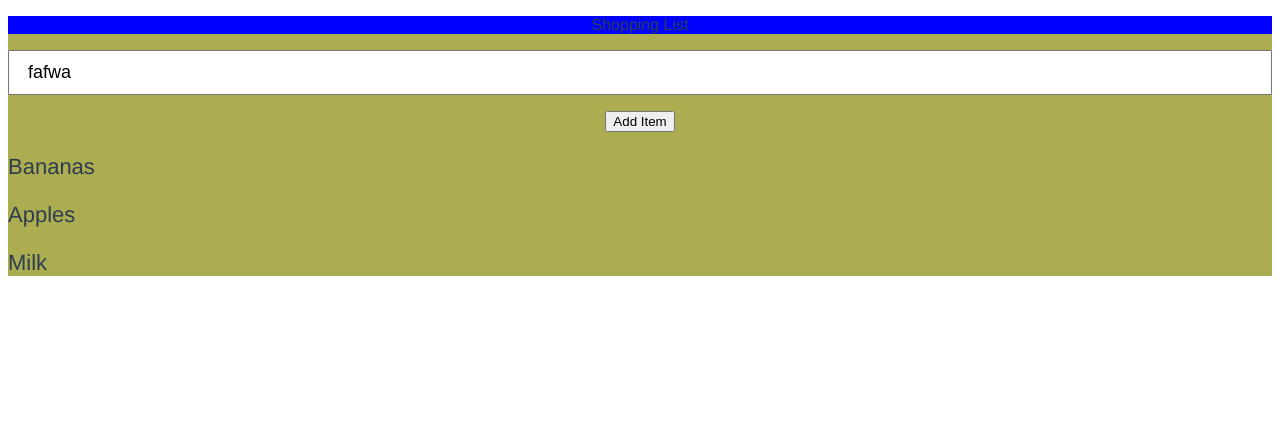
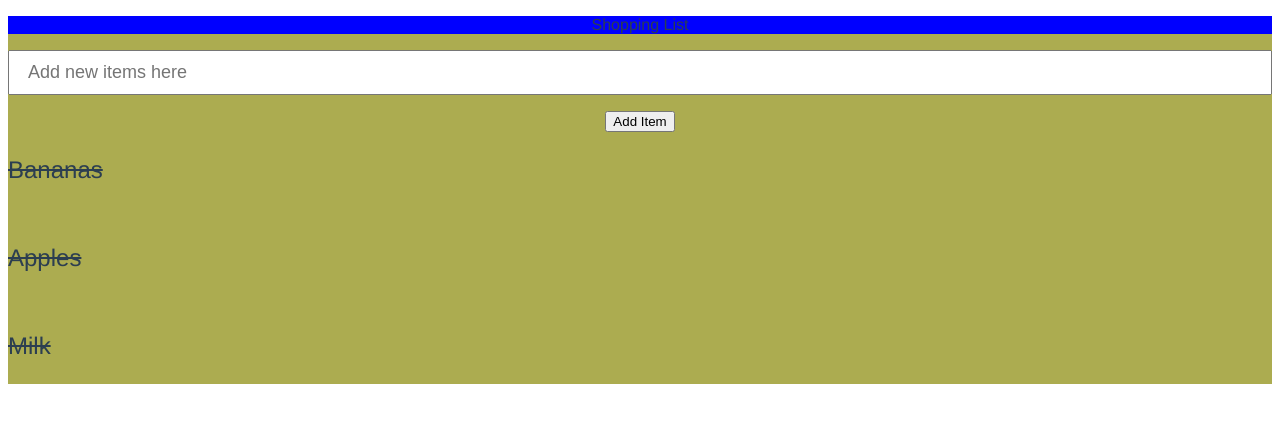
Before and after one commit to griffitp12/shopping-list, a Vue app: page / in a window 1280 px wide. Shown: the top 422 px of the page. Built offline with nearby package versions, Linux system fonts and the light colour scheme.

Commit message:
further work on ShoppingList

```diff
--- a/package.json
+++ b/package.json
@@ -10,7 +10,7 @@
   "dependencies": {
     "core-js": "^3.6.5",
     "node-sass": "^5.0.0",
-    "sass-loader": "^11.0.1",
+    "sass-loader": "^10.1.1",
     "vue": "^2.6.11"
   },
   "devDependencies": {
@@ -20,6 +20,7 @@
     "babel-eslint": "^10.1.0",
     "eslint": "^6.7.2",
     "eslint-plugin-vue": "^6.2.2",
+    "sass": "^1.32.12",
     "vue-template-compiler": "^2.6.11"
   },
   "eslintConfig": {
--- a/src/components/ShoppingList.vue
+++ b/src/components/ShoppingList.vue
@@ -8,10 +8,19 @@
         placeholder="Add new items here"
         v-model="newItem"
       />
-      <button for="itemInput" class="input-button" @click="addItem">Add Item</button>
+      <button for="itemInput" class="input-button" @click="addItem">
+        Add Item
+      </button>
     </form>
-    <div v-for="item in items" :key="item.id" class="shopping-item">
-      <p>{{ item.title }}</p>
+    <div
+      v-for="(item, index) in items"
+      :key="item.id"
+      :class="{ incart: inCartTest }"
+      class="shopping-item"
+    >
+      <p @click="putItemInCart(index)" >
+        {{ item.title }}
+      </p>
     </div>
   </div>
 </template>
@@ -22,8 +31,9 @@ export default {
 
   data: function () {
     return {
-      newItem: "fafwa",
+      newItem: "",
       idForItem: 4,
+      inCartTest: true,
       items: [
         {
           id: 1,
@@ -47,35 +57,65 @@ export default {
   methods: {
     addItem(e) {
       e.preventDefault();
-      console.log("addin")
+
+      if (this.newItem.trim() === "") {
+        this.newItem = "";
+        return;
+      }
+
       const itemToAdd = {
         id: this.idForItem,
         title: this.newItem,
         inCart: "false",
       };
       this.items.push(itemToAdd);
+
       this.newItem = "";
+
       this.idForItem++;
+    },
+
+    putItemInCart(index) {
+      if (this.items[index].inCartTest === false){
+        this.items[index].inCartTest = true
+      } else {
+        this.items[index].inCartTest = false
+      }
+      console.log(this.items[index].inCartTest)
     },
   },
 };
 </script>
 
 
-<style >
+<style lang="scss">
 .item-input {
   width: 100%;
   padding: 10px 18px;
   font-size: 18px;
   margin-bottom: 16px;
-}
 
-.item-input:focus {
-  outline: 0;
+  &:focus {
+    outline: 0;
+  }
 }
 
 .shopping-item {
-  font-size: 22px;
+  font-size: 24px;
   text-align: left;
+  margin-bottom: 12px;
+  display: flex;
+  align-items: center;
+  justify-content: space-between;
 }
+
+.red {
+  background-color: red;
+}
+
+.incart {
+    text-decoration: line-through;
+}
+
+
 </style>
```
Also changed, not shown: 1 other file (tests, documents, lock files or other folders).
